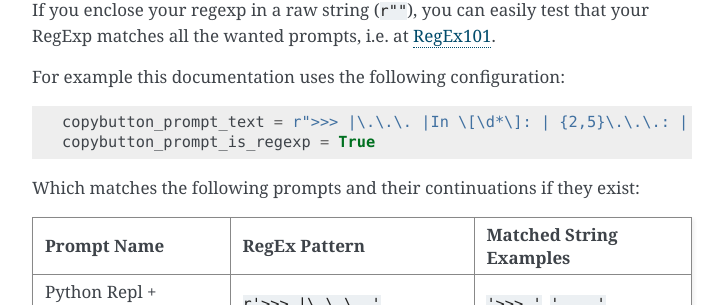
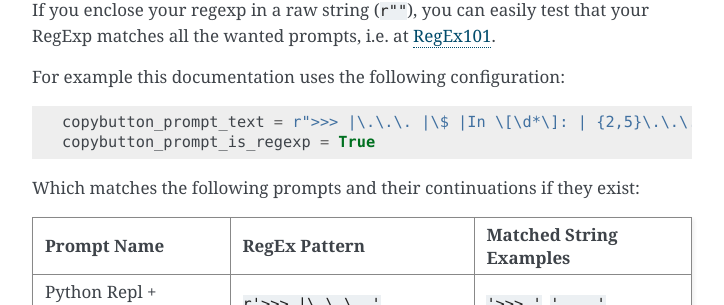
Before and after one commit to executablebooks/sphinx-copybutton, a Sphinx documentation site: the page built from doc/index.rst, in a window 1280 px wide and 900 px high, scrolled down 2821 px. Shown: the part 147-452 px from the top of the window, without its empty margins (388-1112 px from the left). Built offline with Sphinx 7.4.7, drawn with Linux system fonts in a browser that asks for light colours.

Commit message:
📚 DOCS: Add bash prefix to regex (#95)

```diff
--- a/doc/index.rst
+++ b/doc/index.rst
@@ -167,7 +167,7 @@ For example this documentation uses the following configuration:
 
 .. code-block:: python
 
-   copybutton_prompt_text = r">>> |\.\.\. |In \[\d*\]: | {2,5}\.\.\.: | {5,8}: "
+   copybutton_prompt_text = r">>> |\.\.\. |\$ |In \[\d*\]: | {2,5}\.\.\.: | {5,8}: "
    copybutton_prompt_is_regexp = True
 
 Which matches the following prompts and their continuations if they exist:
```
